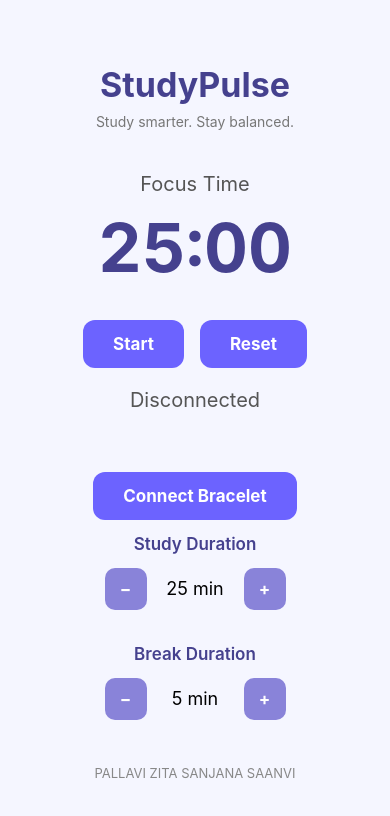
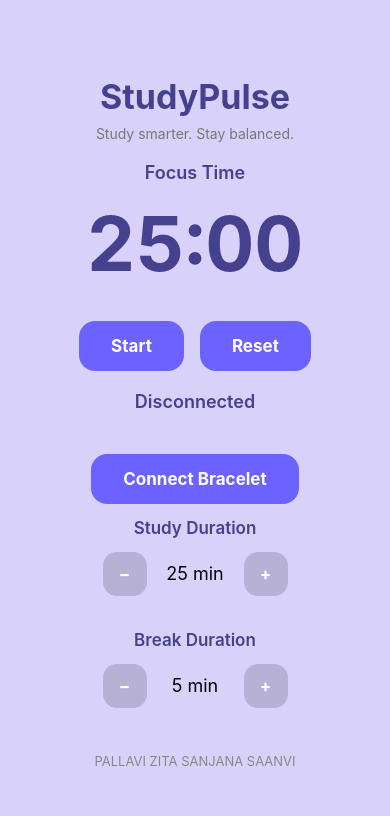
Before and after one commit to pth-code/StudyPulse, a React Native app in the folder app/: screen / in a window 390 px wide. Shown: the top 816 px of the page. Built offline with nearby package versions, Linux system fonts and the light colour scheme.

Commit message:
Improved StudyPulse UI styling

```diff
--- a/app/App.tsx
+++ b/app/App.tsx
@@ -247,10 +247,11 @@ export default function App() {
 const styles = StyleSheet.create({
   container: {
     flex: 1,
-    backgroundColor: '#F5F6FF',
+    backgroundColor: '#d8d2fb',
     justifyContent: 'center',
     alignItems: 'center',
     padding: 24,
+    paddingVertical: 40,
   },
   title: {
     fontSize: 34,
@@ -261,15 +262,16 @@ const styles = StyleSheet.create({
     fontSize: 14,
     color: '#777',
     marginTop: 8,
-    marginBottom: 42,
+    marginBottom: 20,
   },
   mode: {
-    fontSize: 20,
-    color: '#555',
-    marginBottom: 10,
+    fontSize: 18,
+    fontWeight: '600',
+    color: '#45418E',
+    marginBottom: 14,
   },
   timer: {
-    fontSize: 68,
+    fontSize: 76,
     fontWeight: 'bold',
     color: '#45418E',
     marginBottom: 32,
@@ -283,17 +285,18 @@ const styles = StyleSheet.create({
   },
   button: {
     backgroundColor: '#6C63FF',
-    paddingVertical: 14,
-    paddingHorizontal: 30,
-    borderRadius: 12,
+    paddingVertical: 15,
+    paddingHorizontal: 32,
+    borderRadius: 16,
+    alignItems: 'center',
   },
   smallButton: {
-    backgroundColor: '#8983D9',
-    width: 42,
-    height: 42,
+    backgroundColor: '#b6b1d5',
+    width: 44,
+    height: 44,
     justifyContent: 'center',
     alignItems: 'center',
-    borderRadius: 10,
+    borderRadius: 14,
   },
   buttonText: {
     color: 'white',
```
